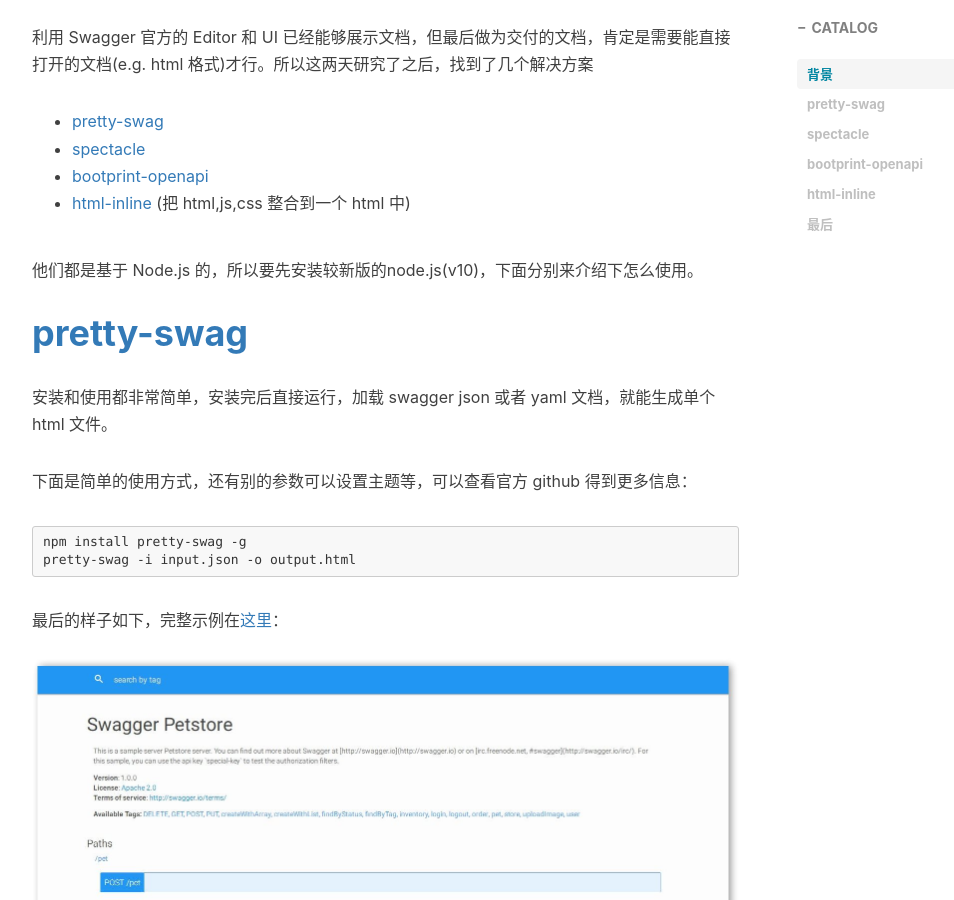
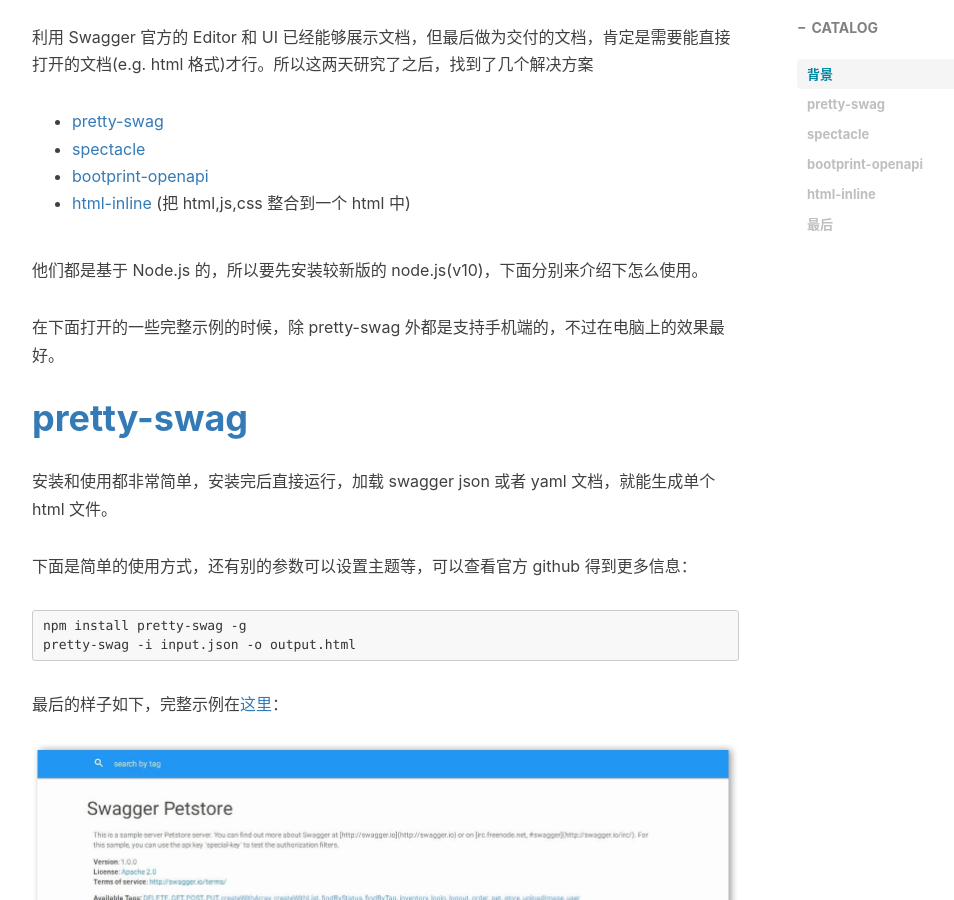
Before and after one commit to bearfly1990/bearfly.github.io, a Jekyll site: the page built from _posts/2018/11/2018-11-29-SwaggerOnePage.md, in a window 1280 px wide and 900 px high, scrolled down 660 px. Shown: the whole window, without its empty margins (233-1187 px from the left). Built offline with Jekyll 4.4.1, drawn with Linux system fonts in a browser that asks for light colours; nearby versions of some CDN libraries; comment, search, counter and statistics services are not loaded.

Commit message:
fix word issue

```diff
--- a/_posts/2018/11/2018-11-29-SwaggerOnePage.md
+++ b/_posts/2018/11/2018-11-29-SwaggerOnePage.md
@@ -20,7 +20,9 @@ tags:
 - [bootprint-openapi](https://github.com/bootprint/bootprint-openapi)
 - [html-inline](https://github.com/substack/html-inline) (把 html,js,css 整合到一个 html 中)
 
-他们都是基于 Node.js 的，所以要先安装较新版的node.js(v10)，下面分别来介绍下怎么使用。
+他们都是基于 Node.js 的，所以要先安装较新版的 node.js(v10)，下面分别来介绍下怎么使用。
+
+在下面打开的一些完整示例的时候，除 pretty-swag 外都是支持手机端的，不过在电脑上的效果最好。
 
 # [pretty-swag](https://github.com/twskj/pretty-swag)
 
```
